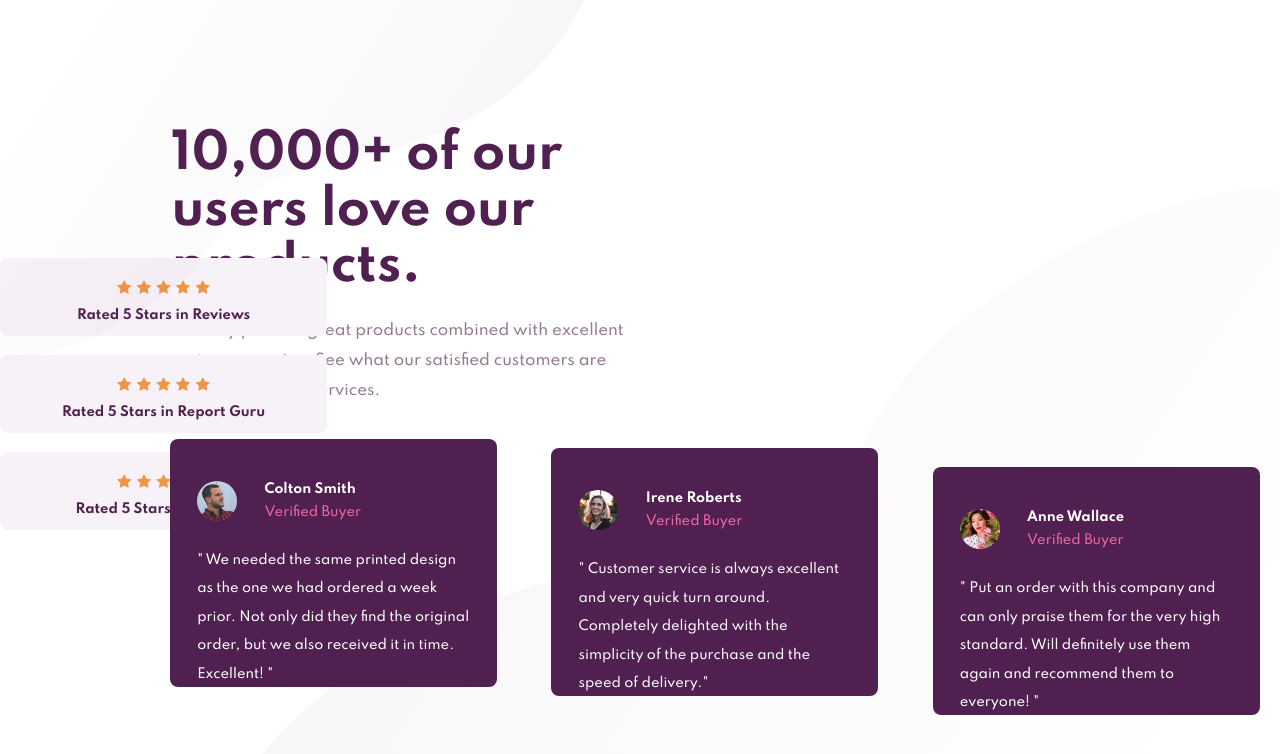
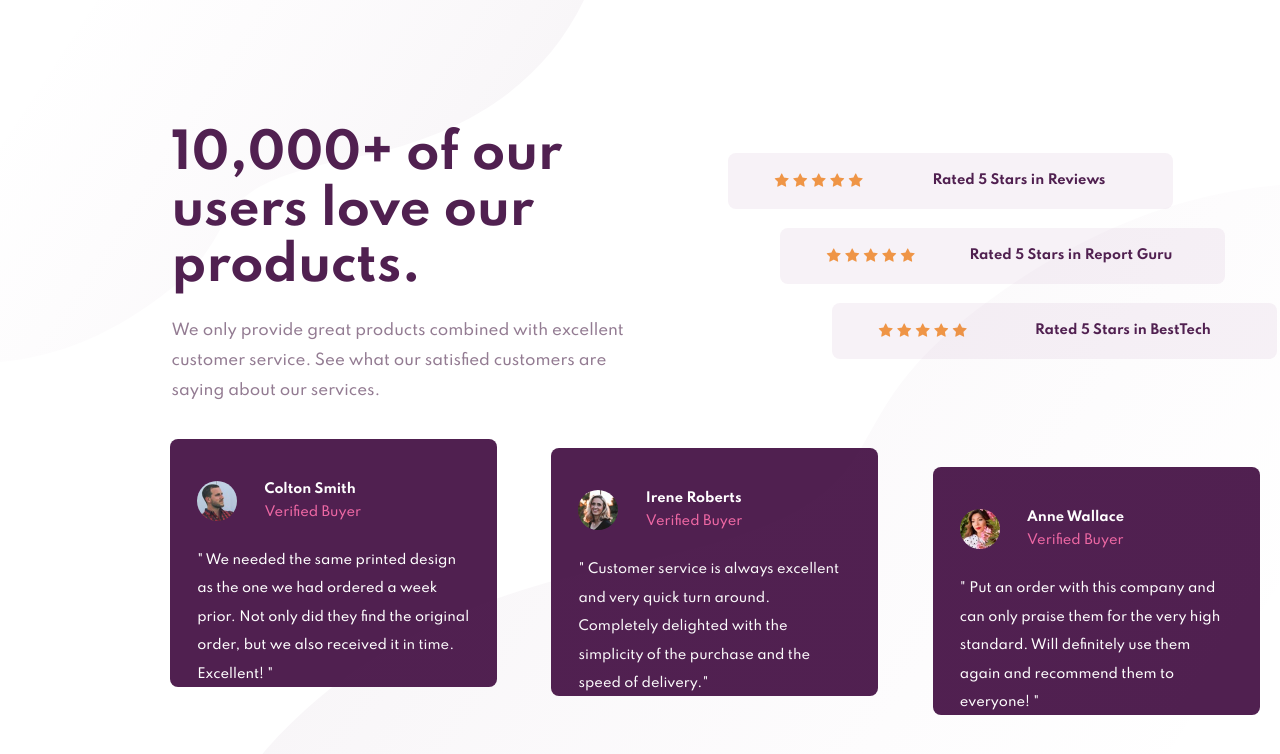
Before and after one commit to ackuser/ng-social-proof-section-scss, an Angular app: page / in a window 1280 px wide. Shown: the top 754 px of the page. Built offline with nearby package versions, Linux system fonts and the light colour scheme.

Commit message:
Improve Responsiveness large devices

```diff
--- a/src/app/app.component.html
+++ b/src/app/app.component.html
@@ -5,9 +5,9 @@
     customers are saying about our services.</p>
 </div>
 <div class="block block--2">
-  <app-review class="review">Rated 5 Stars in Reviews</app-review>
-  <app-review class="review">Rated 5 Stars in Report Guru</app-review>
-  <app-review class="review">Rated 5 Stars in BestTech</app-review>
+  <app-review class="review review--1">Rated 5 Stars in Reviews</app-review>
+  <app-review class="review review--2">Rated 5 Stars in Report Guru</app-review>
+  <app-review class="review review--3">Rated 5 Stars in BestTech</app-review>
 </div>
 
 <div class="block block--3">
--- a/src/app/app.component.scss
+++ b/src/app/app.component.scss
@@ -125,6 +125,29 @@ $grid-block-lg: calc(11 * #{$grid-cell-lg});
             .review {
                 margin: calc(#{$grid-cell-sm} / 2) auto;
             }
+
+
+            @media screen and (min-width: 1024px) {
+                grid-column: 6 / 10;
+                grid-row: 2 / 4;
+
+                margin: 0;
+
+                .review {
+
+                    &--1{
+                        margin-left: $grid-cell-lg;
+                    }
+
+                    &--2{
+                        margin-left: calc(#{$grid-cell-lg} * 5);
+                    }
+
+                    &--3{
+                        margin-left: calc(#{$grid-cell-lg} * 9);
+                    }
+                }
+            }
         }
 
         &--3 {
--- a/src/app/review/review.component.scss
+++ b/src/app/review/review.component.scss
@@ -8,11 +8,22 @@
     display: flex;
     flex-wrap: wrap;
     align-content: flex-end;
+    align-items: center;
 
+    @media screen and (min-width: 1024px) {
+        width: 445px;
+        height: 56px;
+        flex-wrap: nowrap;
+        justify-content: flex-end;
+    }
 
     .stars {
         flex: 0 1 30%;
         margin: auto;
+
+        @media screen and (min-width: 1024px) {
+            margin-left: 10%;
+        }
     }
 
     .review {
--- a/src/assets/styles/_fonts.scss
+++ b/src/assets/styles/_fonts.scss
@@ -1,11 +1,4 @@
 @import '_colors';
-
-@mixin moreSize($size, $moreSize: 4px, $lineHeight: normal) {
-    @media screen and (min-width: 415px) and (max-width: 1023px) and (orientation:portrait) {
-        font-size: calc(#{$size} + #{$moreSize});
-        line-height: $lineHeight;
-    }
-}
 
 @mixin title {
     color: $magent-verydark;
@@ -41,7 +34,6 @@
     font-size: $size;
     font-weight: 700;
     text-align: center;
-    @include moreSize($size, $lineHeight: 1.2);
 }
 
 @mixin buyer($size: 13px, $color: $white, $weight: 500, $lineHeight: normal) {
@@ -50,5 +42,4 @@
     font-weight: $weight;
     text-align: start;
     line-height: $lineHeight;
-    @include moreSize($size, $moreSize: 2px);
 }
```
